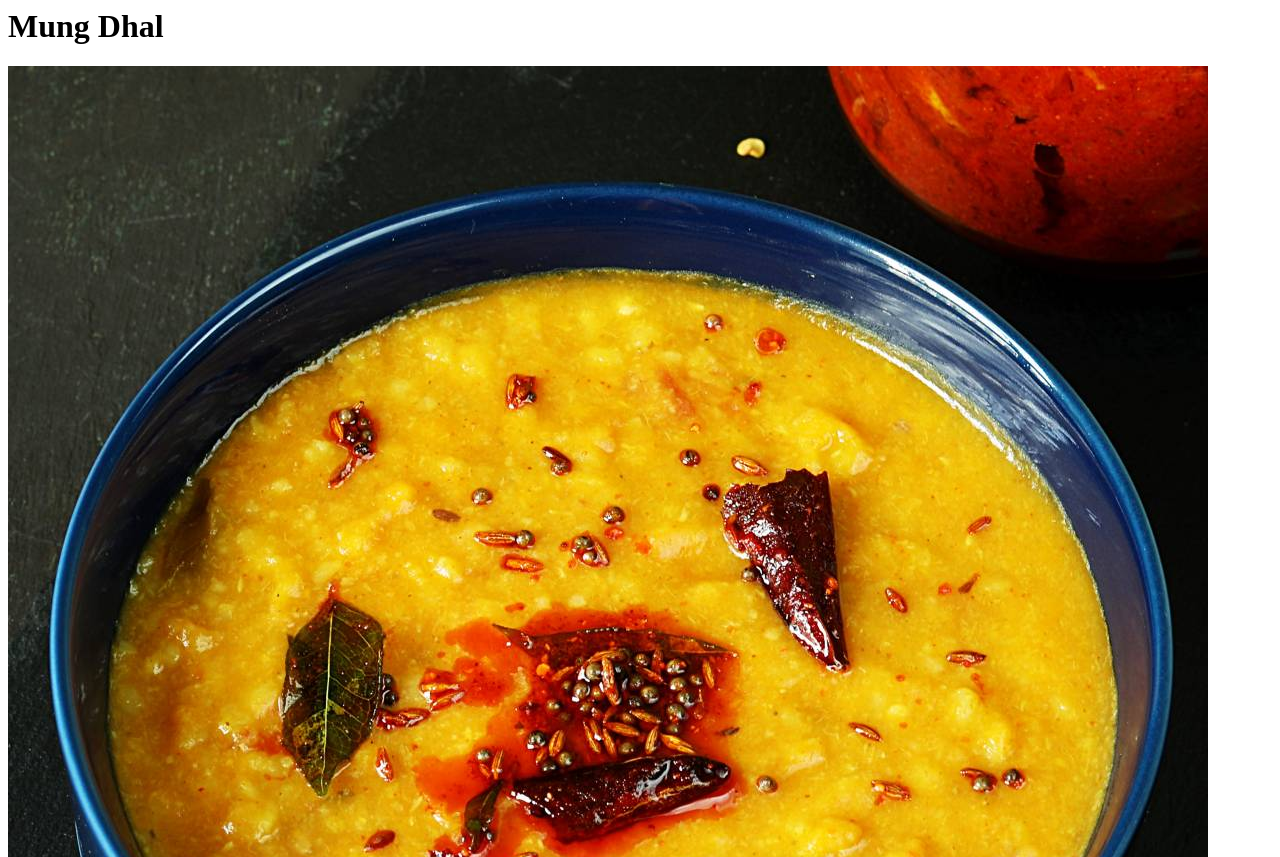
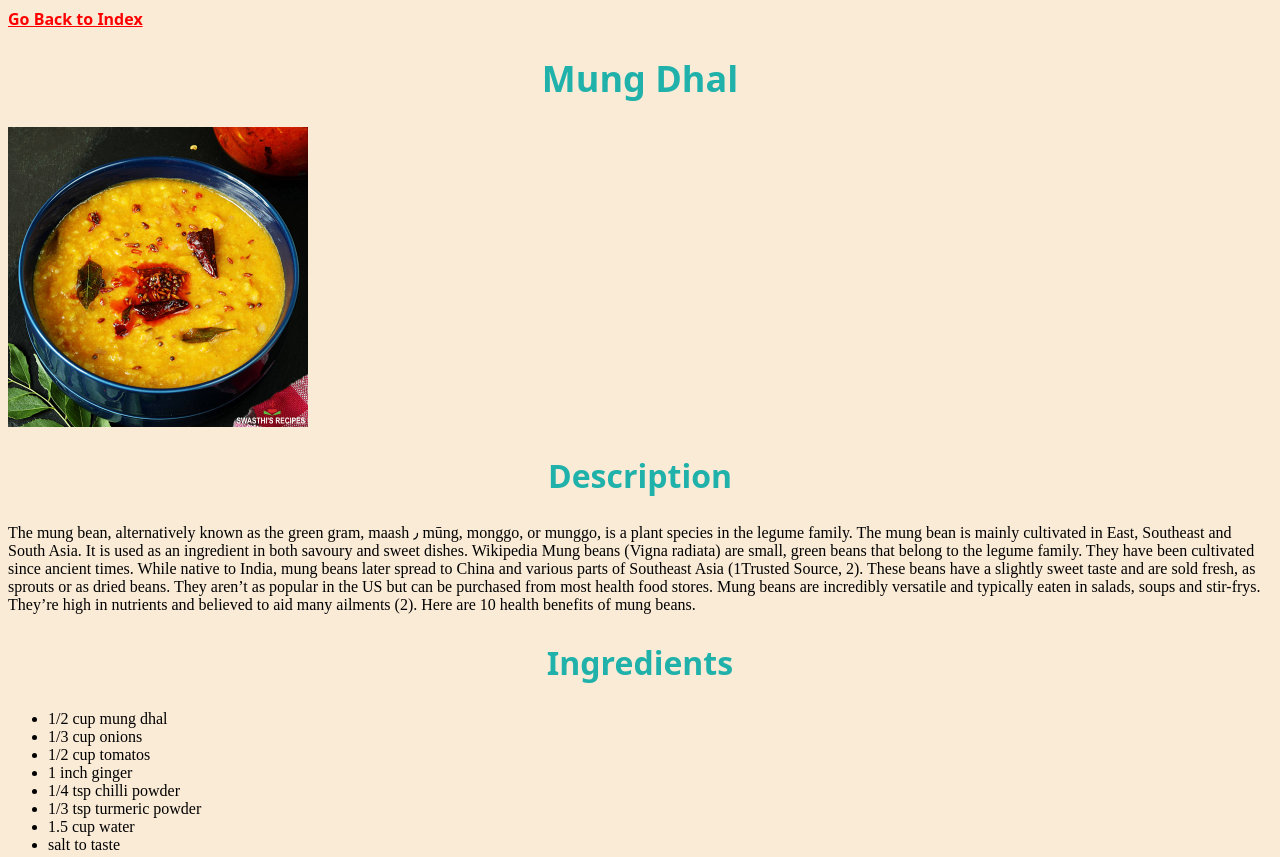
Before and after one commit to avalanciaa/food-website, a plain HTML site: page recipes/mung_dhal.html in a window 1280 px wide. Shown: the top 857 px of the page. Drawn offline with Linux system fonts and the light colour scheme.

Commit message:
Finish Mung Page and Main Page' q dwd

```diff
--- a/recipes/mung_dhal.html
+++ b/recipes/mung_dhal.html
@@ -2,11 +2,17 @@
     <head>
         <meta charset="utf-8">
         <title>Mung Dhal</title>
+        <link rel="stylesheet" href="../styles.css">
     </head>
     <body>
+        <p>
+            <a class="goback" href="../index.html">Go Back to Index</a>
+        </p>
+
         <h1>Mung Dhal</h1>
-        <img src="../images/moong-dal-recipe.jpeg" >
+        <img class="thedhal"src="../images/moong-dal-recipe.jpeg" >
         <h2>Description</h2>
+
         <p1>
             The mung bean, alternatively known as the green gram, maash ٫ mūng, monggo, or munggo, is a plant species in the legume family. The mung bean is mainly cultivated in East, Southeast and South Asia. It is used as an ingredient in both savoury and sweet dishes. Wikipedia
 
@@ -42,5 +48,6 @@ Here are 10 health benefits of mung beans.
             <li>Put lid on pressure cooker, and let simmer for 10 mins</li>
             <li>After, let it cool and enjoy</li>
         </ol>
+
     </body>
 </html>
--- a/styles.css
+++ b/styles.css
@@ -51,4 +51,16 @@ body {
 .thedhal {
     max-width: 300px;
     height:auto;
+    text-align: center;
+
 }
+
+.goback {
+    font-weight: bold;
+    text-align: center;
+    color: red;
+    font-family: system-ui, -apple-system, BlinkMacSystemFont, 'Segoe UI', Roboto, Oxygen, Ubuntu, Cantarell, 'Open Sans', 'Helvetica Neue', sans-serif;
+    font-size: 16px;
+
+
+}
```
